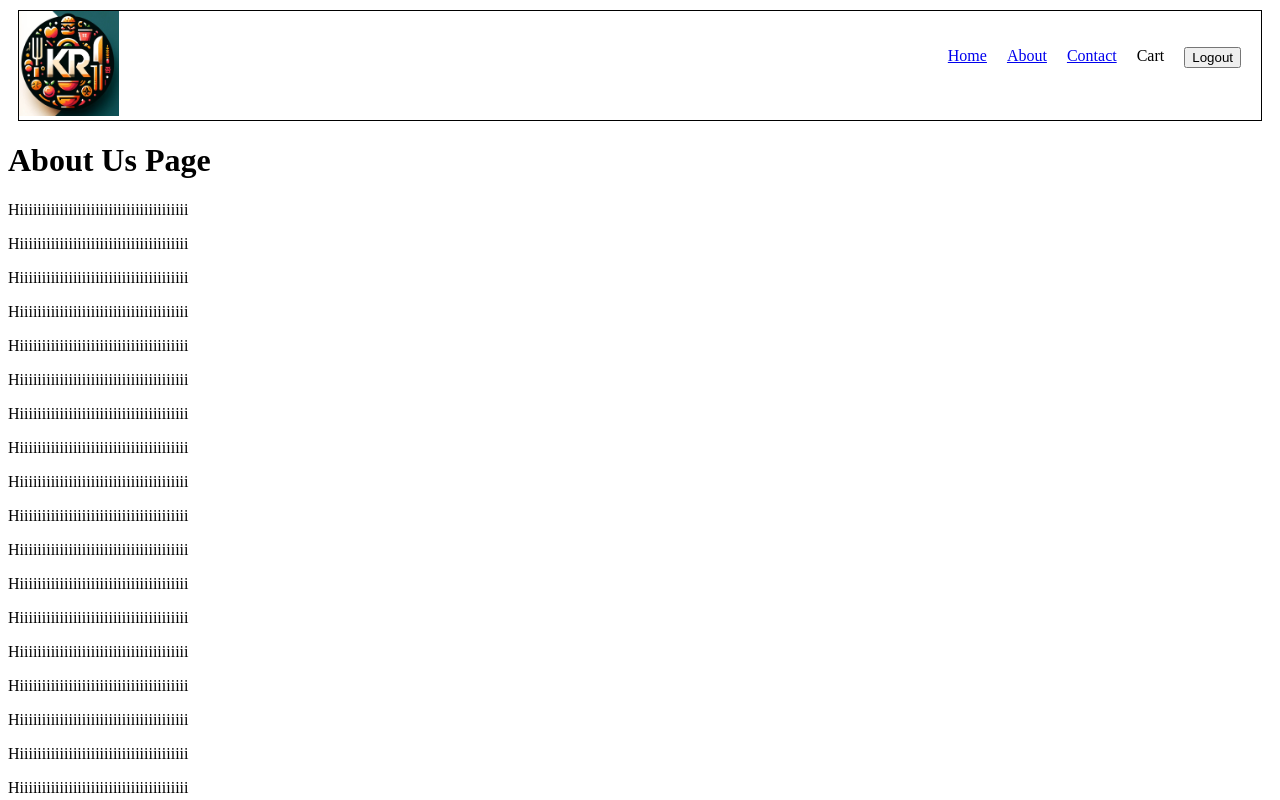
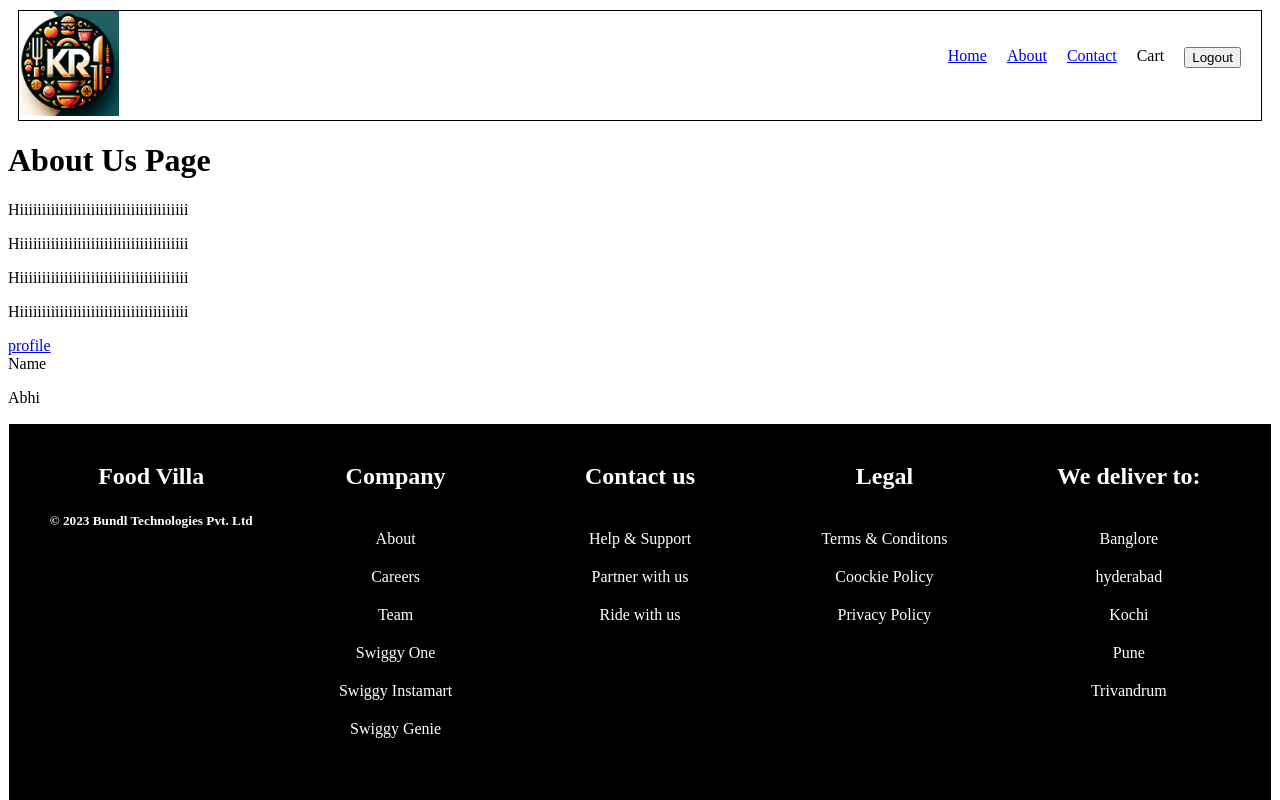
Before and after one commit to abhinandkr56/FoodVilla, a React (Vite) app: page /about in a window 1280 px wide. Both pictures are taken after typing "name@example.com", "Sample123" into the empty fields and a click on the button "Submit". Shown: the top 800 px of the page. Built offline with nearby package versions, Linux system fonts and the light colour scheme.

Commit message:
class component

```diff
--- a/src/Components/About.js
+++ b/src/Components/About.js
@@ -1,4 +1,5 @@
 import React from 'react'
+import { Link, Outlet } from 'react-router-dom'
 
 const About = () => {
   return (
@@ -10,36 +11,13 @@ const About = () => {
         <p>Hiiiiiiiiiiiiiiiiiiiiiiiiiiiiiiiiiiiiii</p>
         <p>Hiiiiiiiiiiiiiiiiiiiiiiiiiiiiiiiiiiiiii</p>
 
-        <p>Hiiiiiiiiiiiiiiiiiiiiiiiiiiiiiiiiiiiiii</p>
-        <p>Hiiiiiiiiiiiiiiiiiiiiiiiiiiiiiiiiiiiiii</p>
-        <p>Hiiiiiiiiiiiiiiiiiiiiiiiiiiiiiiiiiiiiii</p>
-        <p>Hiiiiiiiiiiiiiiiiiiiiiiiiiiiiiiiiiiiiii</p>
-        <p>Hiiiiiiiiiiiiiiiiiiiiiiiiiiiiiiiiiiiiii</p>
-        <p>Hiiiiiiiiiiiiiiiiiiiiiiiiiiiiiiiiiiiiii</p>
-        <p>Hiiiiiiiiiiiiiiiiiiiiiiiiiiiiiiiiiiiiii</p>
-        <p>Hiiiiiiiiiiiiiiiiiiiiiiiiiiiiiiiiiiiiii</p>
-        <p>Hiiiiiiiiiiiiiiiiiiiiiiiiiiiiiiiiiiiiii</p>
-        <p>Hiiiiiiiiiiiiiiiiiiiiiiiiiiiiiiiiiiiiii</p>
-        <p>Hiiiiiiiiiiiiiiiiiiiiiiiiiiiiiiiiiiiiii</p>
-        <p>Hiiiiiiiiiiiiiiiiiiiiiiiiiiiiiiiiiiiiii</p>
-        <p>Hiiiiiiiiiiiiiiiiiiiiiiiiiiiiiiiiiiiiii</p>
-        <p>Hiiiiiiiiiiiiiiiiiiiiiiiiiiiiiiiiiiiiii</p>
-        <p>Hiiiiiiiiiiiiiiiiiiiiiiiiiiiiiiiiiiiiii</p>
-        <p>Hiiiiiiiiiiiiiiiiiiiiiiiiiiiiiiiiiiiiii</p>
-        <p>Hiiiiiiiiiiiiiiiiiiiiiiiiiiiiiiiiiiiiii</p>
-        <p>Hiiiiiiiiiiiiiiiiiiiiiiiiiiiiiiiiiiiiii</p>
-        <p>Hiiiiiiiiiiiiiiiiiiiiiiiiiiiiiiiiiiiiii</p>
-        <p>Hiiiiiiiiiiiiiiiiiiiiiiiiiiiiiiiiiiiiii</p>
-        <p>Hiiiiiiiiiiiiiiiiiiiiiiiiiiiiiiiiiiiiii</p>
-        <p>Hiiiiiiiiiiiiiiiiiiiiiiiiiiiiiiiiiiiiii</p>
-        <p>Hiiiiiiiiiiiiiiiiiiiiiiiiiiiiiiiiiiiiii</p>
-        <p>Hiiiiiiiiiiiiiiiiiiiiiiiiiiiiiiiiiiiiii</p>
-        <p>Hiiiiiiiiiiiiiiiiiiiiiiiiiiiiiiiiiiiiii</p>
-        <p>Hiiiiiiiiiiiiiiiiiiiiiiiiiiiiiiiiiiiiii</p>
-        <p>Hiiiiiiiiiiiiiiiiiiiiiiiiiiiiiiiiiiiiii</p>
-        <p>Hiiiiiiiiiiiiiiiiiiiiiiiiiiiiiiiiiiiiii</p>
-
-    </div>
+        <Link to={"profile"}>profile</Link>
+        <Outlet/>
+        <div>
+          <span htmlFor='Name'>Name</span>
+          <p id='Name'>Abhi</p>
+        </div>
+        </div>
   )
 }
 
--- /dev/null
+++ b/src/Components/ProfileClass.js
@@ -0,0 +1,37 @@
+import React from "react";
+
+class Profile extends React.Component{
+    constructor(){
+        super();
+        this.state =  {count : 1, count2 : 0}
+    }
+    componentDidMount(){
+        console.log("Component did mount");
+    }
+    componentDidUpdate(){
+        console.log("Component did update");
+    }
+    componentWillUnmount(){
+        console.log("Component will unmount");
+    }
+    render(){
+        console.log("Component rendered");
+        return(
+            <>
+             <h1>Profile</h1>
+             <h2>{this.props.name}</h2>
+             <p>{this.state.count}</p>
+             <p>count2 : {this.state.count2}</p>
+             <button onClick={() =>{
+                this.setState({
+                    count : this.state.count+2,
+                    count2 : this.state.count % 10 == 1 ?  this.state.count2+1 : this.state.count2
+                });
+             }}>Increment</button>
+            </>
+
+        )
+    }
+}
+
+export default Profile;
```
Also changed, not shown: src/App.js (+6 -1 lines), src/Components/Profile.js (added, +12 -0 lines), 2 other files (tests, documents, lock files or other folders).
